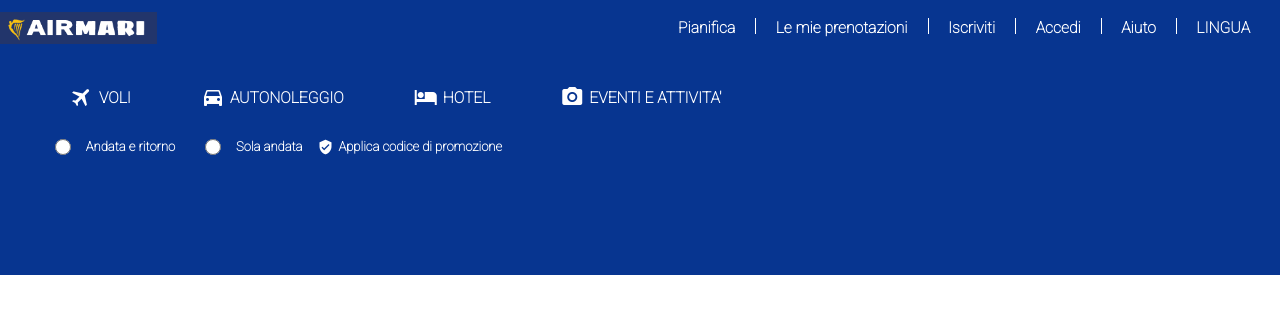
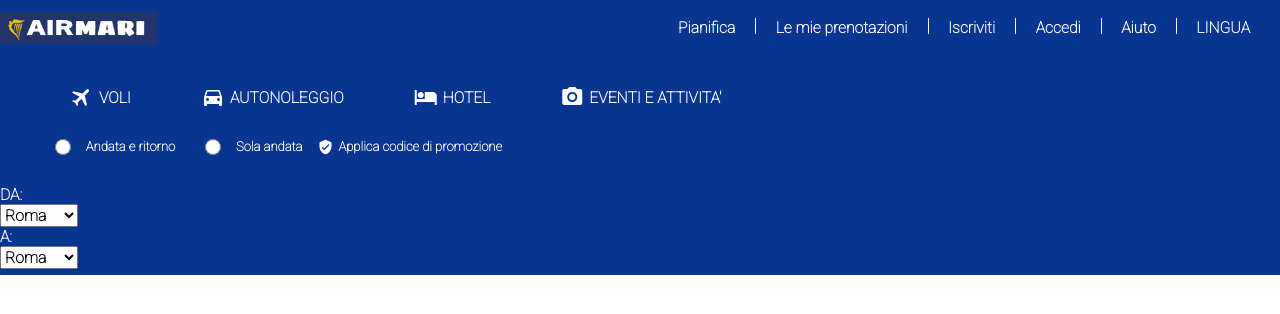
Before and after one commit to alemari-aesys/airmari, a React (Create React App) app: page / in a window 1280 px wide. Shown: the top 314 px of the page. Built offline with nearby package versions, Linux system fonts and the light colour scheme.

Commit message:
add stuff

```diff
--- a/src/components/Navbar/SearchWidget/Radios/RadiosContainer.tsx
+++ b/src/components/Navbar/SearchWidget/Radios/RadiosContainer.tsx
@@ -35,8 +35,6 @@ export default function RadiosContainer() {
         setTravelType(v)
     }
 
-
-
     return (
         <RadiosContainer>
         <MyRadio type="radio" name="oneortwo" checked={travelType === "oneWayTrip"} onChange={(e1: React.ChangeEvent<HTMLInputElement>) => (handleChangeEvent(e1))} value={"oneWayTrip"} />
--- a/src/components/Navbar/SearchWidget/index.tsx
+++ b/src/components/Navbar/SearchWidget/index.tsx
@@ -17,7 +17,7 @@ export default function SearchWidget() {
     `;
 
 
-    const Select = styled.input`
+    const Select = styled.select`
 
     `;
 
@@ -26,6 +26,20 @@ export default function SearchWidget() {
             <SearchWidget>
                 <Buttons />
                 <RadiosContainer />
+                <p style={{color: "white"}}>DA:</p>
+                <Select name="Da">
+                    <option value="Roma">Roma</option>
+                    <option value="Milano">Milano</option>
+                    <option value="Firenze">Firenze</option>
+                    <option value="Bologna">Bologna</option>
+                </Select>
+                <p style={{color: "white"}}>A:</p>
+                <Select name="A">
+                    <option value="Roma">Roma</option>
+                    <option value="Milano">Milano</option>
+                    <option value="Firenze">Firenze</option>
+                    <option value="Bologna">Bologna</option>
+                </Select>
             </SearchWidget>
         </div>
     )
```
